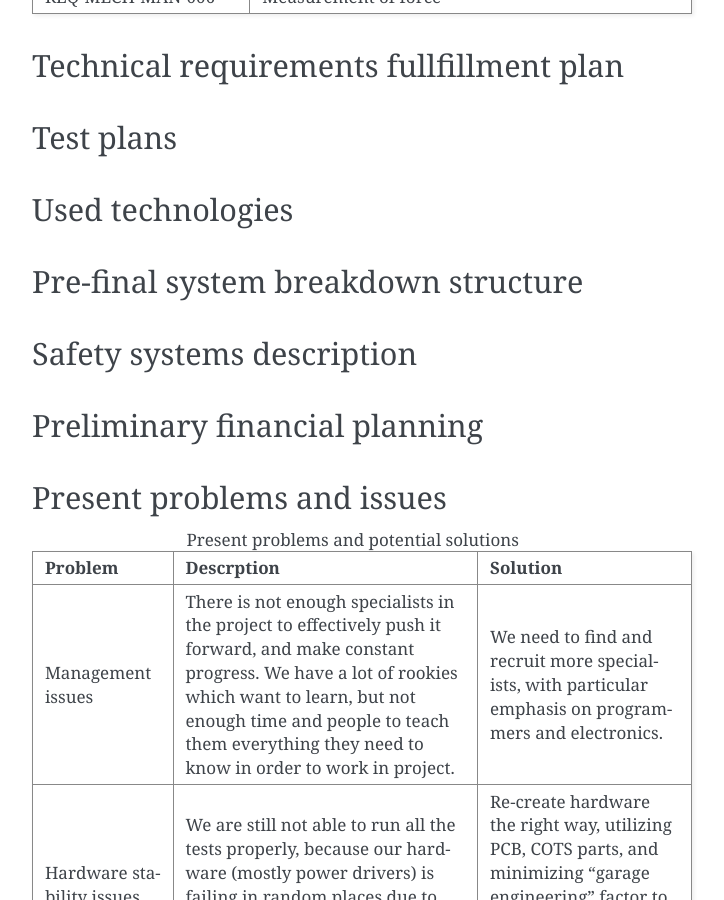
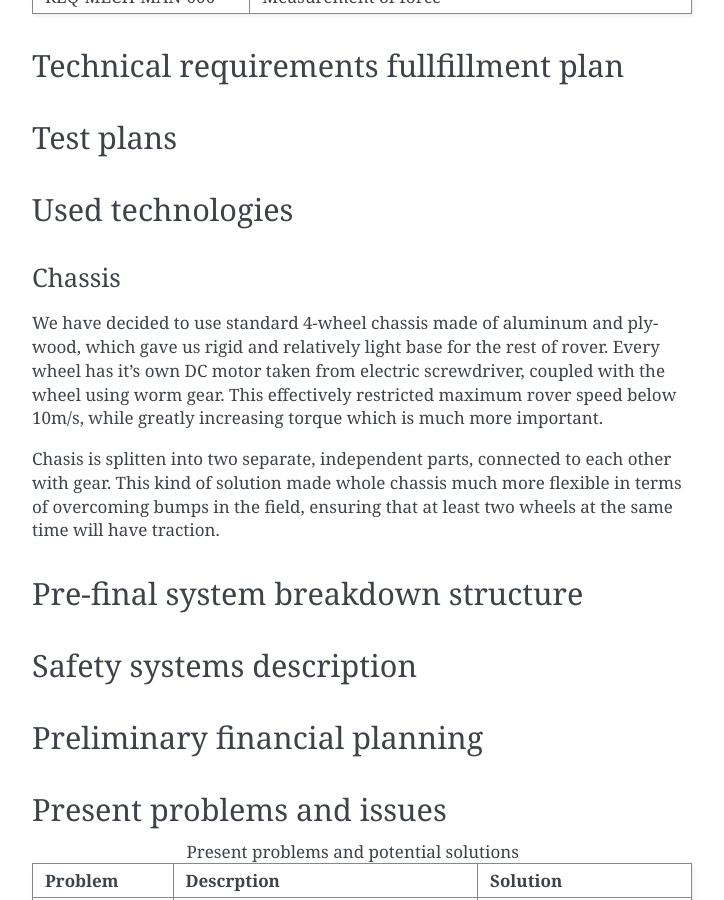
Before and after one commit to krkruk/OrionDoc, a Sphinx documentation site: the page built from source/documents/preliminary_report/preliminary_report.rst, in a window 1280 px wide and 900 px high, scrolled down 2609 px. Shown: the whole window, without its empty margins (388-1112 px from the left). Built offline with Sphinx 7.4.7, drawn with Linux system fonts in a browser that asks for light colours.

Commit message:
Added chassis technology description

```diff
--- a/source/documents/preliminary_report/preliminary_report.rst
+++ b/source/documents/preliminary_report/preliminary_report.rst
@@ -116,6 +116,14 @@
 Used technologies
 ================================================================================
 
+Chassis
+--------------------------------------------------------------------------------
+
+We have decided to use standard 4-wheel chassis made of aluminum and plywood, which gave us rigid and relatively light base for the rest of rover.
+Every wheel has it's own DC motor taken from electric screwdriver, coupled with the wheel using worm gear. This effectively restricted maximum rover speed below 10m/s, while greatly increasing torque which is much more important.
+
+Chasis is splitten into two separate, independent parts, connected to each other with gear. This kind of solution made whole chassis much more flexible in terms of overcoming bumps in the field, ensuring that at least two wheels at the same time will have traction.
+
 Pre-final system breakdown structure
 ================================================================================
 
```
